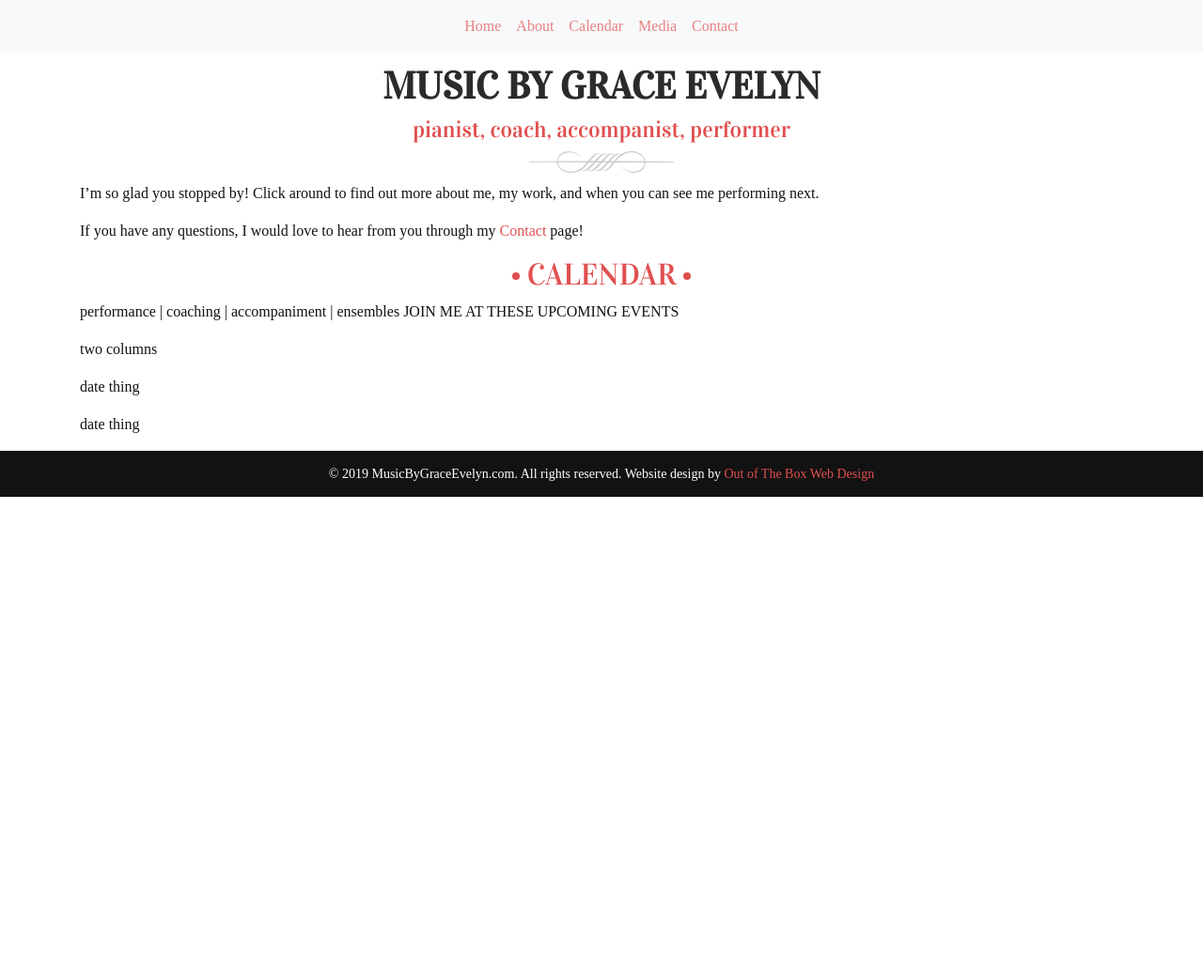
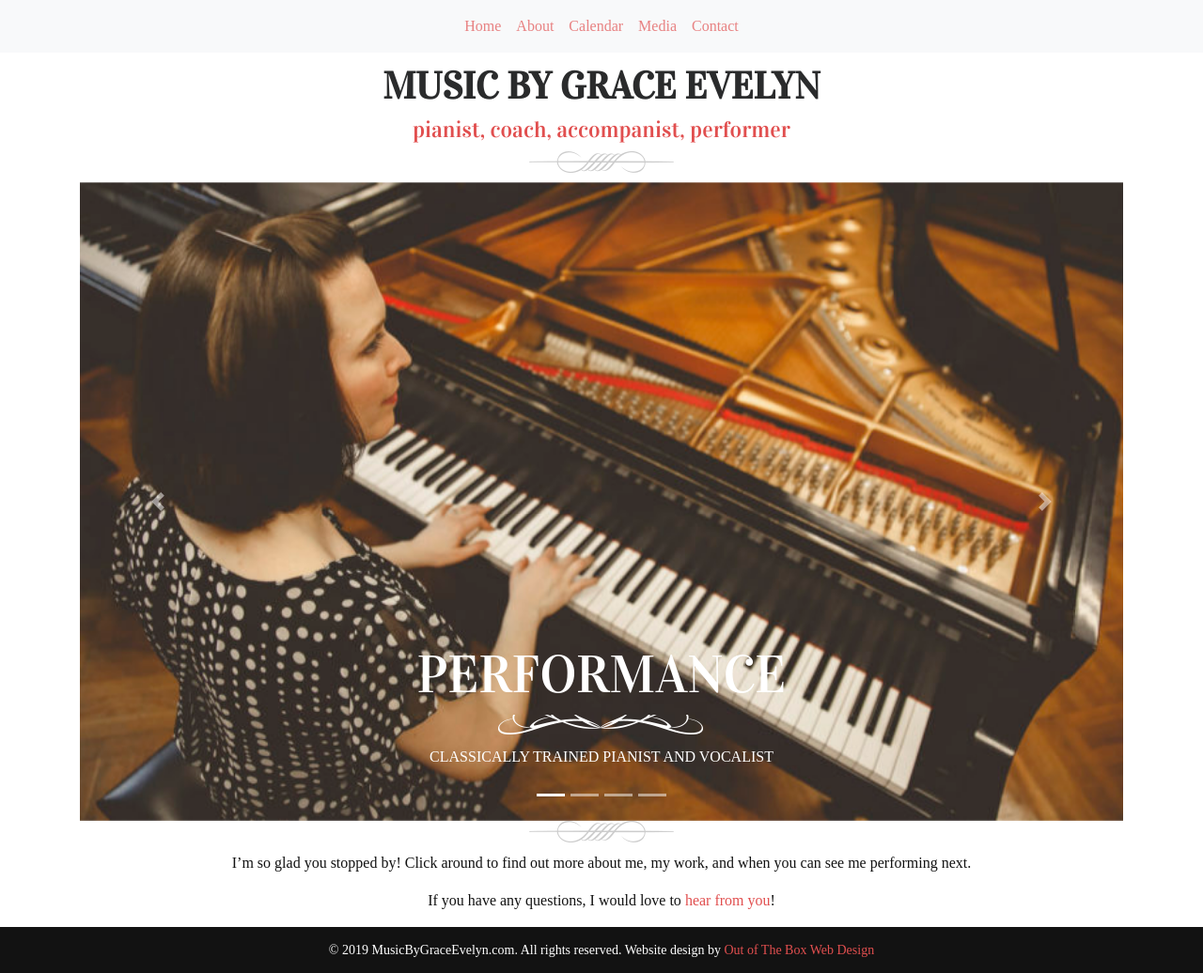
Before and after one commit to musicbygraceevelyn/musicbygraceevelyn.github.io, a Jekyll site: the page built from index.md, in a window 1280 px wide and 1036 px high. Shown: the whole window at 94% size. Built offline with Jekyll 4.4.1, drawn with Linux system fonts in a browser that asks for light colours; some web fonts are replaced; our own code applies the rules of GitHub Pages for plain Markdown files.

Commit message:
Add missing content

```diff
--- a/_includes/head.html
+++ b/_includes/head.html
@@ -3,9 +3,6 @@
     <!-- Required meta tags -->
     <meta charset="utf-8">
     <meta name="viewport" content="width=device-width, initial-scale=1, shrink-to-fit=no">
-
-    <link rel="stylesheet" href="http://fonts.googleapis.com/css?family=Vidaloka" type="text/css" media="all" />
-    <link rel="stylesheet" href="http://fonts.googleapis.com/css?family=Droid%20Serif" type="text/css" media="all" />
 
     <link rel="stylesheet" href="{{ "/assets/main.css" | relative_url }}">
 
--- a/index.md
+++ b/index.md
@@ -1,5 +1,21 @@
 ---
 title: Home
+layout: single
+
+carousel_data:
+- title: PERFORMANCE
+  subtitle: CLASSICALLY TRAINED PIANIST AND VOCALIST
+  image: Grace-Evelyn-Performance-e1526694645816-800x490.jpg
+- title: ACCOMPANIMENT
+  subtitle: EXPERIENCED VOCAL AND INSTRUMENTAL ACCOMPANIST
+  image: Grace-Evelyn-Pianist-800x490.jpg
+- title: ENSEMBLES
+  subtitle: SKILLED & VERSATILE ENSEMBLE PERFORMER
+  image: IMG_0806-800x490.jpg
+- title: COACHING
+  subtitle: EXPERIENCED VOCAL & INSTRUMENTAL INSTRUCTION
+  image: IMG_0510-800x490.jpg
+
 ---
 
 # MUSIC BY GRACE EVELYN
@@ -8,20 +24,16 @@ title: Home
 
 {% include titleborder %}
 
+{% include carousel.html id="mainshow" items=page.carousel_data %}
+
+{% include titleborder %}
+
+{% capture intro %}
+
 I'm so glad you stopped by! Click around to find out more about me, my work, and when you can see me performing next.
 
-If you have any questions, I would love to hear from you through my [Contact](contact) page!
+If you have any questions, I would love to [hear from you](contact)!
 
+{% endcapture %}
 
-## Calendar
-
- performance | coaching | accompaniment | ensembles
-JOIN ME AT THESE UPCOMING EVENTS
-
-two columns
-
-date
-thing
-
-date
-thing
+{% include textcenter.html text=intro %}
```
Also changed, not shown: 404.md (+8 -0 lines), contact.md (+1 -1 lines), 1 other file.
